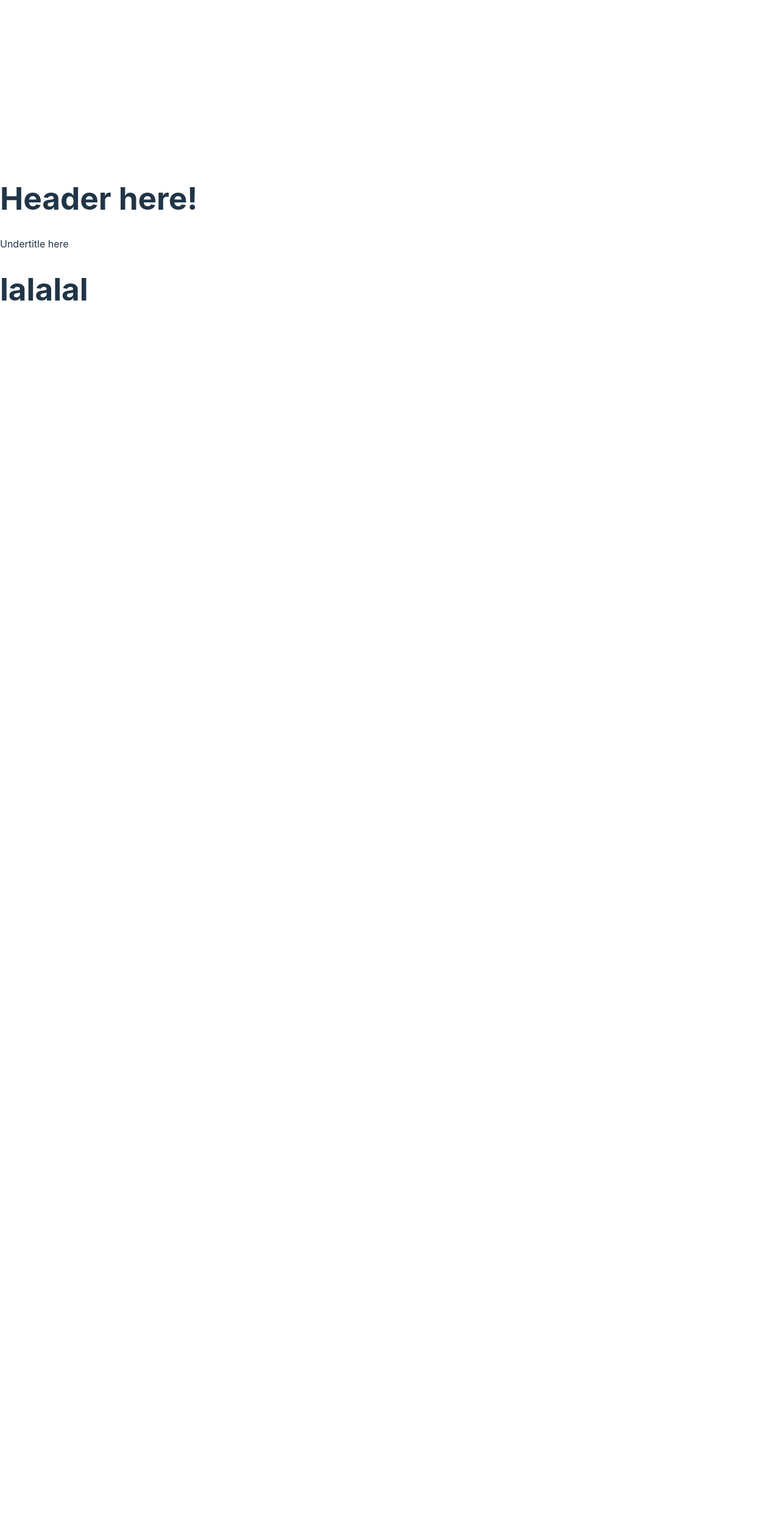
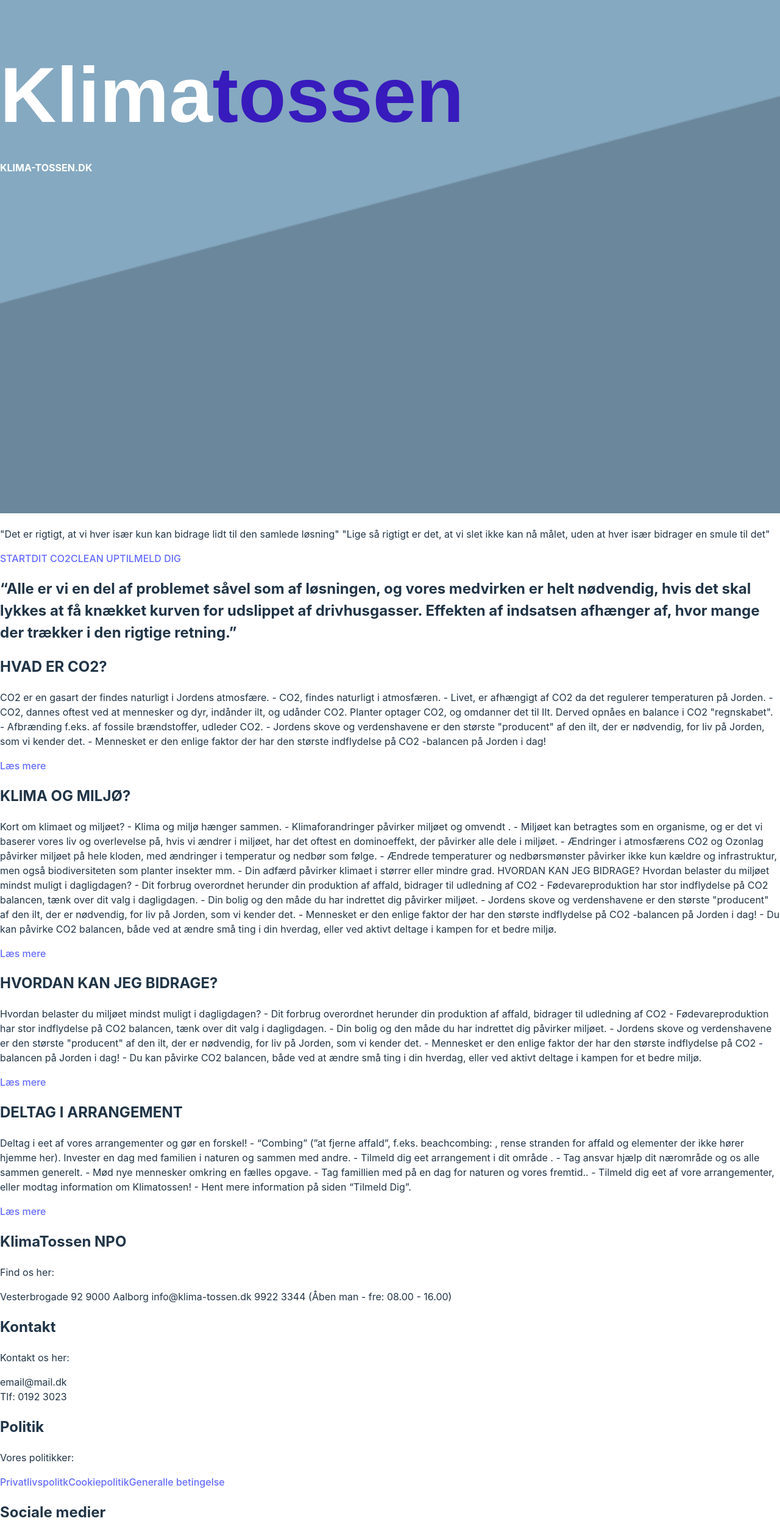
Before and after one commit to Eon4/Klimatossen, a React (Vite) app in the folder klimatossen/: page / in a window 1280 px wide. Shown: the whole page at 61% size. Before the commit the page ends 800 px from the top, so only its background shows below. Built offline with nearby package versions, Linux system fonts and the light colour scheme.

Commit message:
latest update

```diff
--- a/klimatossen/src/App.jsx
+++ b/klimatossen/src/App.jsx
@@ -1,17 +1,26 @@
 // import { useState } from 'react'
 // import './App.css'
-import { Header } from './components/header'
+import { Header } from './components/header';
+import { Navigation } from "./components/navigation";
+import { Intro } from './components/intro';
+import { CO2 } from './components/CO2';
+import { Environment } from './components/environment';
+import { Contribute } from './components/contribute';
+import { Arrangement } from './components/arrangement';
+import { Footer } from './components/footer';
+
 
 export const App = () => {
   return (
     <>
-      {/* <Navigation /> */}
       <Header/>
-      <h1>lalalal</h1>
-      {/* <Cards/>
-      <SectionOne/>
-      <SectionTwo/>
-      <Footer/> */}
+      <Navigation />
+      <Intro/>
+      <CO2/>
+      <Environment/>
+      <Contribute/>
+      <Arrangement/>
+      <Footer/>
     </>
   );
 };
--- a/klimatossen/src/components/CO2.jsx
+++ b/klimatossen/src/components/CO2.jsx
@@ -0,0 +1,29 @@
+import style from "../style/CO2.module.scss";
+
+export function CO2() {
+  return (
+    <section className={style.co2}>
+      <article>
+        <h2>HVAD ER CO2?</h2>
+        <p>
+CO2 er en gasart der findes naturligt i Jordens atmosfære.
+
+
+- CO2, findes naturligt i atmosfæren.
+- Livet, er afhængigt af CO2 da det regulerer temperaturen på Jorden.
+- CO2, dannes oftest ved at mennesker og dyr, indånder ilt, og
+ udånder CO2. Planter optager CO2, og omdanner det til Ilt. Derved
+	opnåes en balance i CO2 "regnskabet".
+
+- Afbrænding f.eks. af fossile brændstoffer, udleder CO2.
+
+- Jordens skove og verdenshavene er den største "producent" af den
+ ilt, der er nødvendig, for liv på Jorden, som vi kender det.
+- Mennesket er den enlige faktor der har den største indflydelse på
+ CO2 -balancen på Jorden i dag!
+        </p>
+    <a>Læs mere</a>
+      </article>
+    </section>
+  );
+}
--- a/klimatossen/src/components/arrangement.jsx
+++ b/klimatossen/src/components/arrangement.jsx
@@ -0,0 +1,27 @@
+import style from "../style/arrangement.module.scss";
+
+export function Arrangement() {
+  return (
+    <section className={style.co2}>
+      <article>
+        <h2>DELTAG I ARRANGEMENT</h2>
+        <p>
+Deltag i eet af vores arrangementer og gør en forskel!
+
+- “Combing” (”at fjerne affald”, f.eks. beachcombing: , rense stranden for affald og elementer der ikke hører hjemme her).  Invester en dag med familien i naturen og sammen med andre.
+- Tilmeld dig eet arrangement i dit område
+.
+- Tag ansvar hjælp dit nærområde og os alle sammen generelt.
+- Mød nye mennesker omkring en fælles opgave.
+- Tag famillien med på en dag for naturen og vores fremtid..
+- Tilmeld dig eet af vore arrangementer, eller modtag
+ information om Klimatossen!
+
+
+- Hent mere information på siden “Tilmeld Dig”.
+        </p>
+    <a>Læs mere</a>
+      </article>
+    </section>
+  );
+}
--- a/klimatossen/src/components/contribute.jsx
+++ b/klimatossen/src/components/contribute.jsx
@@ -0,0 +1,30 @@
+import style from "../style/contribute.module.scss";
+
+export function Contribute() {
+  return (
+    <section className={style.co2}>
+      <article>
+        <h2>HVORDAN KAN JEG BIDRAGE?</h2>
+        <p>
+        Hvordan belaster du miljøet mindst muligt i dagligdagen?
+
+- Dit forbrug overordnet herunder din produktion af affald, bidrager til udledning af CO2
+
+- Fødevareproduktion har stor indflydelse på CO2 balancen, tænk over
+ dit valg i dagligdagen.
+- Din bolig og den måde du har indrettet dig påvirker miljøet.
+- Jordens skove og verdenshavene er den største "producent" af den
+ ilt, der er nødvendig, for liv på Jorden, som vi kender det.
+
+- Mennesket er den enlige faktor der har den største indflydelse på
+ CO2 -balancen på Jorden i dag!
+
+	- Du kan påvirke CO2 balancen, både ved at ændre små ting i din
+ hverdag, eller ved aktivt deltage i kampen for et bedre miljø.
+
+        </p>
+    <a>Læs mere</a>
+      </article>
+    </section>
+  );
+}
--- a/klimatossen/src/components/environment.jsx
+++ b/klimatossen/src/components/environment.jsx
@@ -0,0 +1,44 @@
+import style from "../style/enviroment.module.scss";
+
+export function Environment() {
+  return (
+    <section className={style.co2}>
+      <article>
+        <h2>KLIMA OG MILJØ?</h2>
+        <p>
+        Kort om klimaet og miljøet?
+
+- Klima og miljø hænger sammen.
+
+- Klimaforandringer påvirker miljøet og omvendt
+
+.
+- Miljøet kan betragtes som en organisme, og er det vi baserer vores liv og overlevelse på, hvis vi ændrer i miljøet, har det oftest en dominoeffekt, der påvirker alle dele i miljøet.
+- Ændringer i atmosfærens CO2 og Ozonlag påvirker miljøet på hele kloden, med ændringer i temperatur og nedbør som følge.
+
+- Ændrede temperaturer og nedbørsmønster påvirker ikke kun kældre og infrastruktur, men også biodiversiteten som planter insekter mm.
+- Din adfærd påvirker klimaet i størrer eller mindre grad.
+
+
+HVORDAN KAN JEG BIDRAGE?
+Hvordan belaster du miljøet mindst muligt i dagligdagen?
+
+- Dit forbrug overordnet herunder din produktion af affald, bidrager til udledning af CO2
+
+- Fødevareproduktion har stor indflydelse på CO2 balancen, tænk over
+ dit valg i dagligdagen.
+- Din bolig og den måde du har indrettet dig påvirker miljøet.
+- Jordens skove og verdenshavene er den største "producent" af den
+ ilt, der er nødvendig, for liv på Jorden, som vi kender det.
+
+- Mennesket er den enlige faktor der har den største indflydelse på
+ CO2 -balancen på Jorden i dag!
+
+	- Du kan påvirke CO2 balancen, både ved at ændre små ting i din
+ hverdag, eller ved aktivt deltage i kampen for et bedre miljø.
+        </p>
+    <a>Læs mere</a>
+      </article>
+    </section>
+  );
+}
--- a/klimatossen/src/components/footer.jsx
+++ b/klimatossen/src/components/footer.jsx
@@ -0,0 +1,44 @@
+import style from "../style/footer.module.scss";
+// import iconface from '../assets/images/facelogo.svg';
+// import iconlinked from '../assets/images/linkedinlogo.svg';
+
+
+
+export function Footer() {
+  return (
+    <footer className={style.autoFlow}>
+      <article>
+        <h2>KlimaTossen NPO</h2>
+        <p>Find os her:</p>
+        <p>
+        Vesterbrogade 92
+9000 Aalborg
+info@klima-tossen.dk
+9922 3344 (Åben man - fre: 08.00 - 16.00)
+        </p>
+      </article>
+      <article>
+        <h2>Kontakt</h2>
+        <p>Kontakt os her:</p>
+        <p>
+          email@mail.dk <br />
+          Tlf: 0192 3023
+        </p>
+      </article>
+      <article>
+        <h2>Politik</h2>
+        <p>Vores politikker:</p>
+        <p>
+          <a href="#">Privatlivspolitk</a>
+          <a href="#">Cookiepolitik</a>
+          <a href="#">Generalle betingelse</a>
+        </p>
+      </article>
+      <article>
+        <h2>Sociale medier</h2>
+        {/* <img className={style.iconfacebook} src={iconface} alt="Logo/link to Facebook" />
+        <img className={style.iconlinkedin} src={iconlinked} alt="Logo/link to LinkedIn" /> */}
+      </article>
+    </footer>
+  );
+}
--- a/klimatossen/src/components/header.jsx
+++ b/klimatossen/src/components/header.jsx
@@ -1,13 +1,17 @@
 import style from '../style/header.module.scss'
-// import HeaderImg from  '../assets/images/header.jpg'
+import HeaderImg from  '../assets/images/Bg-Hero-Blue.png'
 
 export function Header(){
     return (
         <header>
-            <h1 className={style.leolov}>Header here!</h1>
-            <p className={style.title}>Undertitle here</p>
-            {/* <img className={style.Headerimg} src={HeaderImg} alt="header" /> */}
+            <h1 className={style.title}>Klima<span>tossen</span></h1>
+            <img className={style.Headerimg} src={HeaderImg} alt="header" />
+            <h2 className={style.smalltitle}>KLIMA-TOSSEN.DK</h2>
+            <p>"Det er rigtigt, at vi hver især kun kan bidrage lidt
+til den samlede løsning"
 
+"Lige så rigtigt er det, at vi slet ikke kan nå målet,
+uden at hver især bidrager en smule til det"</p>
         </header>
     )
 }
--- a/klimatossen/src/components/intro.jsx
+++ b/klimatossen/src/components/intro.jsx
@@ -0,0 +1,14 @@
+import style from "../style/intro.module.scss";
+
+export function Intro() {
+  return (
+    <section className={style.co2}>
+      <article>
+        <h2>“Alle er vi en del af problemet såvel som af løsningen, og vores
+          medvirken er helt nødvendig, hvis det skal lykkes at få knækket kurven for udslippet af drivhusgasser. Effekten af indsatsen afhænger af, hvor mange der trækker i den rigtige retning.”
+</h2>
+
+      </article>
+    </section>
+  );
+}
--- a/klimatossen/src/components/navigation.jsx
+++ b/klimatossen/src/components/navigation.jsx
@@ -0,0 +1,20 @@
+import style from "../style/navigation.module.scss";
+
+export const Navigation = () => {
+  const navItems = [
+    { route: "START" },
+    { route: "DIT CO2" },
+    { route: "CLEAN UP" },
+    { route: "TILMELD DIG" },
+  ];
+
+  return (
+    <nav className={style.navStyle}>
+      <div>
+        {navItems.map((item, i) => {
+          return <a key={i}>{item.route}</a>;
+        })}
+      </div>
+    </nav>
+  );
+};
--- a/klimatossen/src/style/header.module.css
+++ b/klimatossen/src/style/header.module.css
@@ -1 +1,26 @@
-/*# sourceMappingURL=header.module.css.map */
+.title {
+  font-family: "Jura", sans-serif;
+  color: #ffffff;
+  font-size: 8rem;
+  position: absolute;
+}
+.title span {
+  color: #381bbc;
+  font-size: 8rem;
+}
+
+.smalltitle {
+  color: #ffffff;
+  font-size: 1rem;
+  position: absolute;
+  top: 250px;
+}
+
+.Headerimg {
+  width: 100%;
+  margin: 0;
+  background-size: cover;
+  background-repeat: no-repeat;
+  height: 842px;
+  border-top: 10px;
+}/*# sourceMappingURL=header.module.css.map */
--- a/klimatossen/src/style/header.module.scss
+++ b/klimatossen/src/style/header.module.scss
@@ -0,0 +1,33 @@
+
+.title{
+    font-family: "Jura", sans-serif;
+    color: #ffffff;
+    font-size: 8rem;
+    position: absolute;
+    // top: 100px;
+    // right: 50px;
+    span {
+      color: #381bbc;
+      font-size: 8rem;
+    }
+  }
+  .smalltitle {
+    color: #ffffff;
+    font-size: 1rem;
+    position: absolute;
+    top: 250px;
+    // right: 50px;
+  }
+
+
+.Headerimg{
+    width: 100%;
+    margin: 0;
+    background-size: cover;
+    background-repeat: no-repeat;
+    height: 842px;
+    border-top: 10px;
+    // border-color: #002bc2;
+    // border-style: solid;
+
+}
```
Also changed, not shown: klimatossen/src/assets/images/Bg-Hero-Blue.png (added), 1 other file (tests, documents, lock files or other folders).
